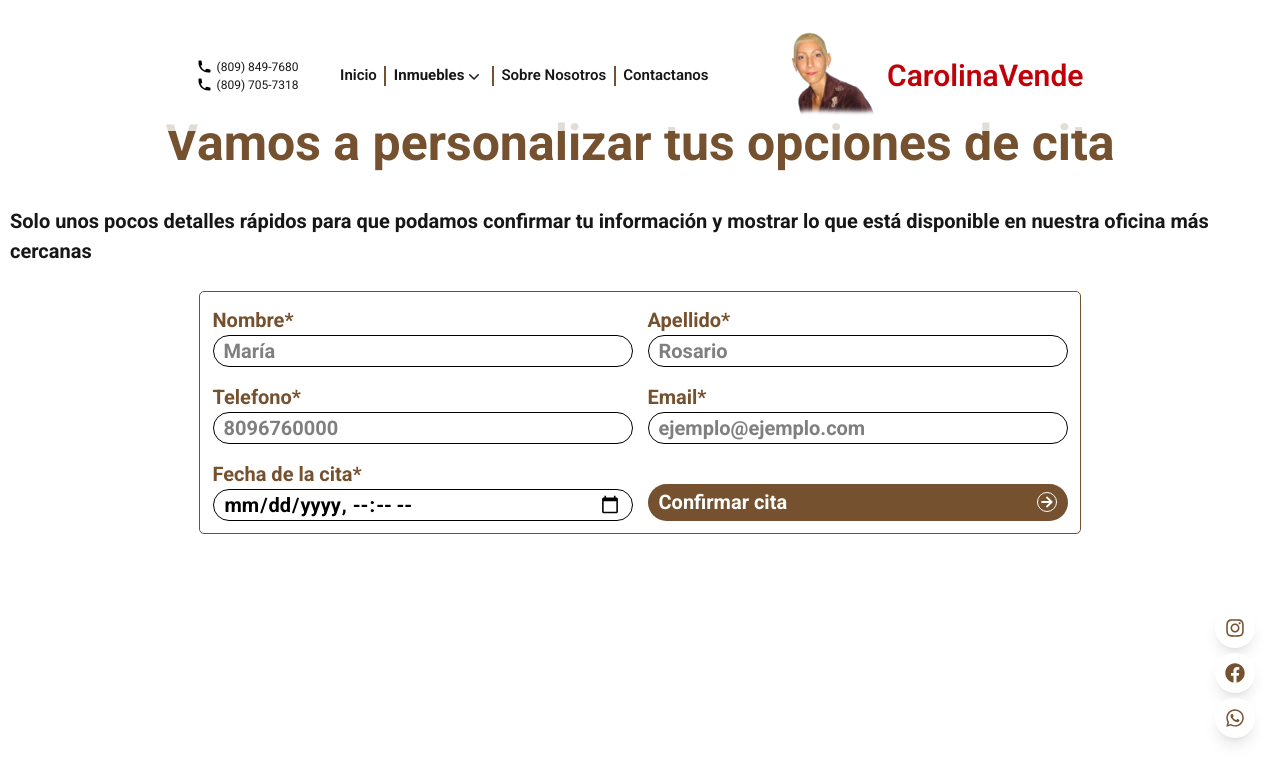
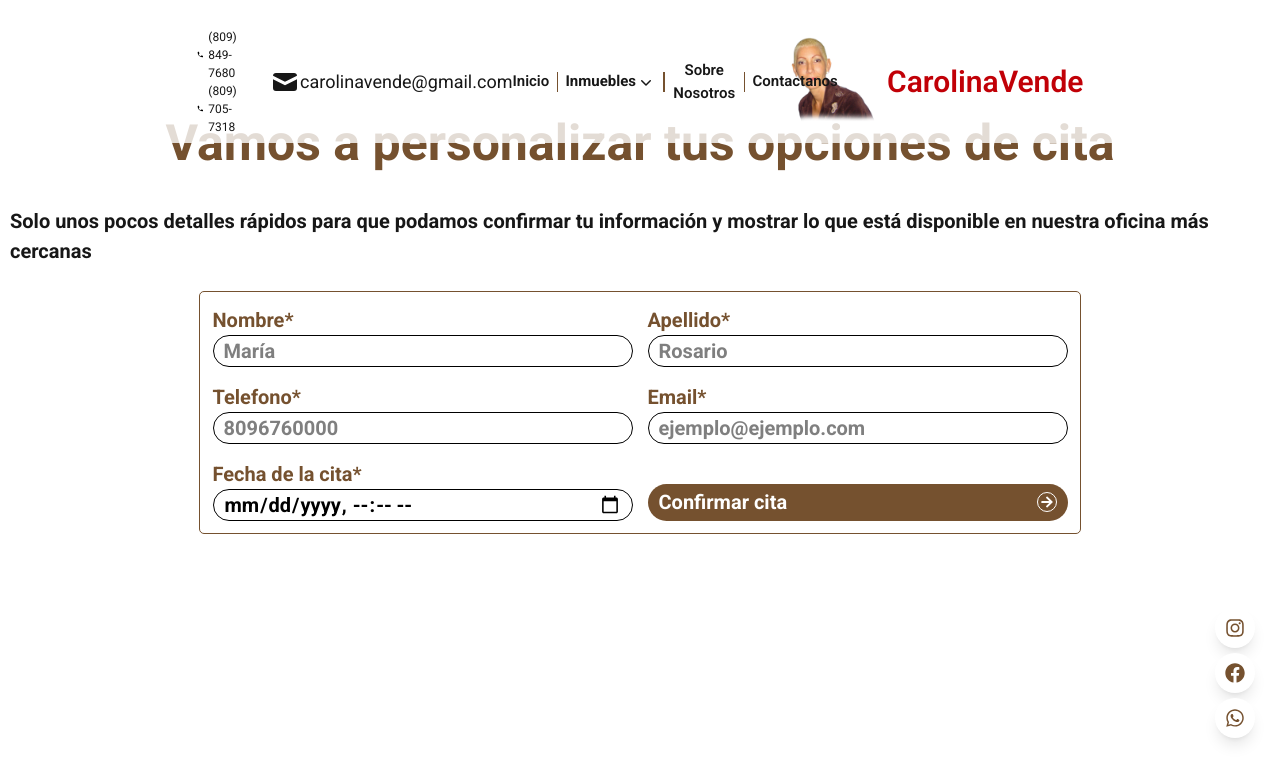
Before and after one commit to DavidRParra/CarolinaVendePage, a Next.js app: page /contactanos in a window 1280 px wide. Shown: the top 782 px of the page. Built offline with nearby package versions, Linux system fonts and the light colour scheme.

Commit message:
Cambio al NavBar

```diff
--- a/src/app/contactanos/page.tsx
+++ b/src/app/contactanos/page.tsx
@@ -1,9 +1,9 @@
 import {FaArrowRight} from "react-icons/fa"
-import Image from "next/image";
+import ScaleIn from "@/components/ScaleIn";
 
 function CitasPage() {
     return (
-
+        <ScaleIn>
             <div className="flex flex-col flex-grow items-center gap-10 justify-center p-4 text-[2rem] h-[80vh]">
                 <h2 className="text-[5rem] flex font-bold text-[#75512f]">
                     Vamos a personalizar tus opciones de cita
@@ -11,6 +11,7 @@ function CitasPage() {
                 <p className="font-bold">
                     Solo unos pocos detalles rápidos para que podamos confirmar tu información y mostrar lo que está disponible en nuestra oficina más cercanas
                 </p>
+
 
                 <form action="" className="grid grid-cols-2 gap-6 w-[70%] border font-bold text-[#75512f] border-[#75512f] p-5 rounded-lg">
 
@@ -58,6 +59,7 @@ function CitasPage() {
 
 
             </div>
+        </ScaleIn>
     );
 }
 
--- a/src/components/NavBar.tsx
+++ b/src/components/NavBar.tsx
@@ -2,8 +2,8 @@
 
 import Image from "next/image";
 import Link from "next/link";
-import { HiOutlineMenu, HiPhone } from "react-icons/hi"
-import { ChevronDownIcon, PhoneIcon } from "@heroicons/react/20/solid";
+import { HiOutlineMenu, HiPhone, HiMail } from "react-icons/hi"
+import { ChevronDownIcon,  } from "@heroicons/react/20/solid";
 import React, {useState} from "react";
 
 function NavBar(){
@@ -26,9 +26,16 @@ function NavBar(){
 
                 <div className={`flex flex-col w-full items-center gap-[2rem] lg:gap-0 lg justify-between lg:flex lg:flex-row lg:w-[50%] ${isOpen ? 'block' : 'hidden'}`}>
 
-                    <div className="text-[1.2rem] hover:cursor-default">
-                        <p className="flex items-center gap-[.5rem]"> <HiPhone className="w-[1.5rem] h-[1.5rem] text-black"/> (809) 849-7680</p>
-                        <p className="flex items-center gap-[.5rem]"> <HiPhone className="w-[1.5rem] h-[1.5rem] text-black"/> (809) 705-7318</p>
+                    <div className="lg:flex-row text-[1.2rem] lg:gap-10 flex flex-col items-center">
+                        <div>
+                            <p className="flex items-center gap-[.5rem]"> <HiPhone className="w-[1.5rem] h-[1.5rem] text-black"/> (809) 849-7680</p>
+                            <p className="flex items-center gap-[.5rem]"> <HiPhone className="w-[1.5rem] h-[1.5rem] text-black"/> (809) 705-7318</p>
+                        </div>
+
+                        <div className="flex items-center text-[1.8rem]">
+                            <HiMail className="h-[3rem] w-[3rem]"/>
+                            <p>carolinavende@gmail.com</p>
+                        </div>
                     </div>
 
                     <ul className="flex flex-col items-center text-center text-[1.5rem] gap-3 lg:flex-row">
--- /dev/null
+++ b/src/components/ScaleIn.tsx
@@ -0,0 +1,49 @@
+'use client'
+
+import { useRef, useEffect, useState, ReactNode } from 'react';
+
+interface ScaleProps {
+  children: ReactNode;
+  delay?: number;
+}
+
+const ScaleIn = ({ children, delay = 0 }: ScaleProps) => {
+  const [isVisible, setIsVisible] = useState(false);
+  const domRef = useRef<HTMLDivElement>(null);
+
+  useEffect(() => {
+    const observer = new IntersectionObserver(entries => {
+      entries.forEach(entry => {
+        if (entry.isIntersecting) {
+          setIsVisible(true);
+          observer.unobserve(entry.target);
+        }
+      });
+    });
+
+    if (domRef.current) {
+      observer.observe(domRef.current);
+    }
+
+    return () => {
+      if (domRef.current) {
+        observer.unobserve(domRef.current);
+      }
+    };
+  }, []);
+
+  return (
+    <div
+      ref={domRef}
+      style={{ transitionDelay: `${delay}ms` }}
+      className={`
+        transform transition-all duration-1000 ease-out origin-center
+        ${isVisible ? 'opacity-100 scale-[100%]' : 'opacity-0 scale-0'}
+      `}
+    >
+      {children}
+    </div>
+  );
+};
+
+export default ScaleIn;
--- a/src/components/SocialMedia.tsx
+++ b/src/components/SocialMedia.tsx
@@ -35,7 +35,7 @@ function SocialMedia() {
             </Link>
 
             <Link
-                href={"#"}
+                href={"https://wa.me/18098497680"}
                 className="
                     flex justify-center items-center
                     bg-white text-[#75512f] text-[2rem]
```
Lines whose indentation alone changed are shown as unchanged.
